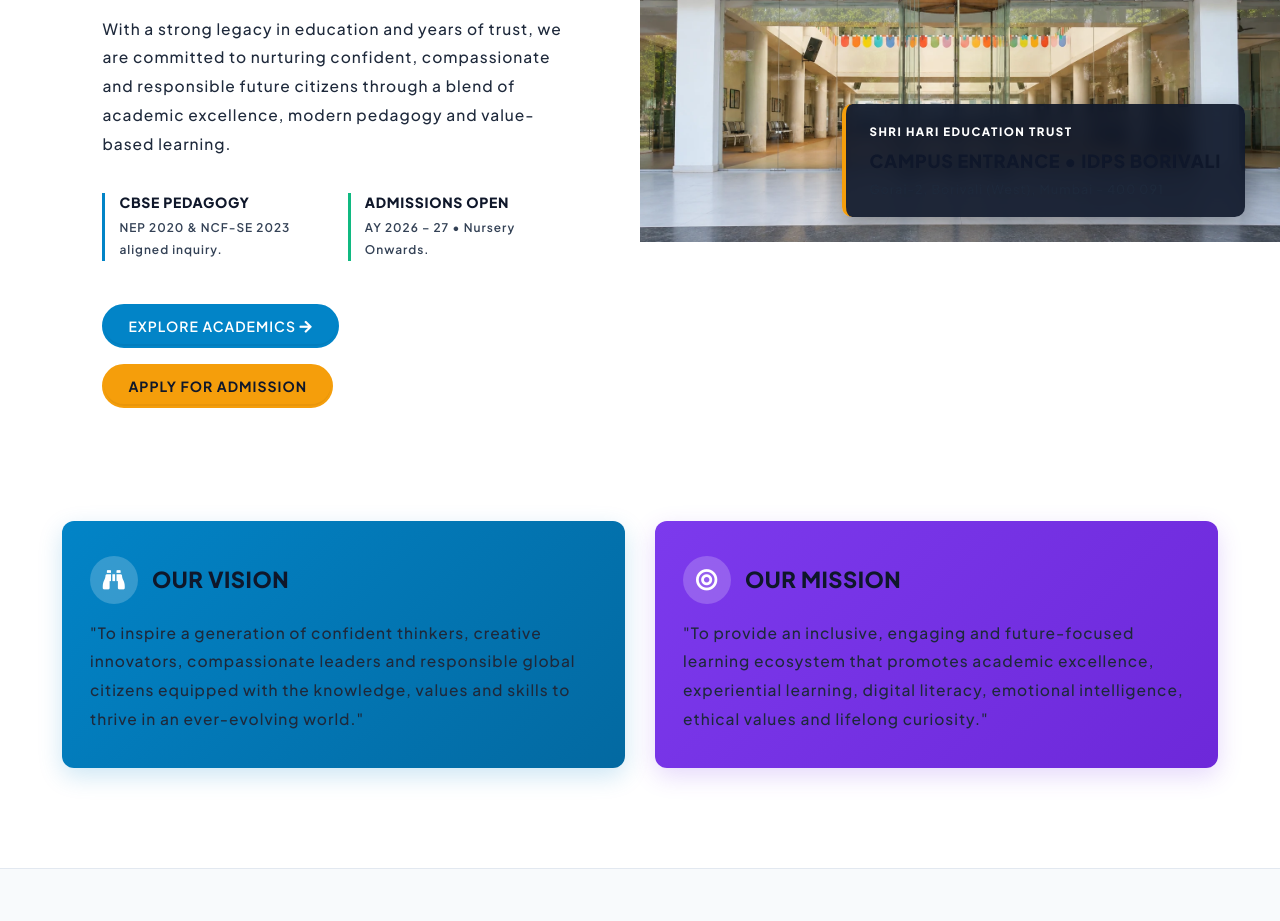
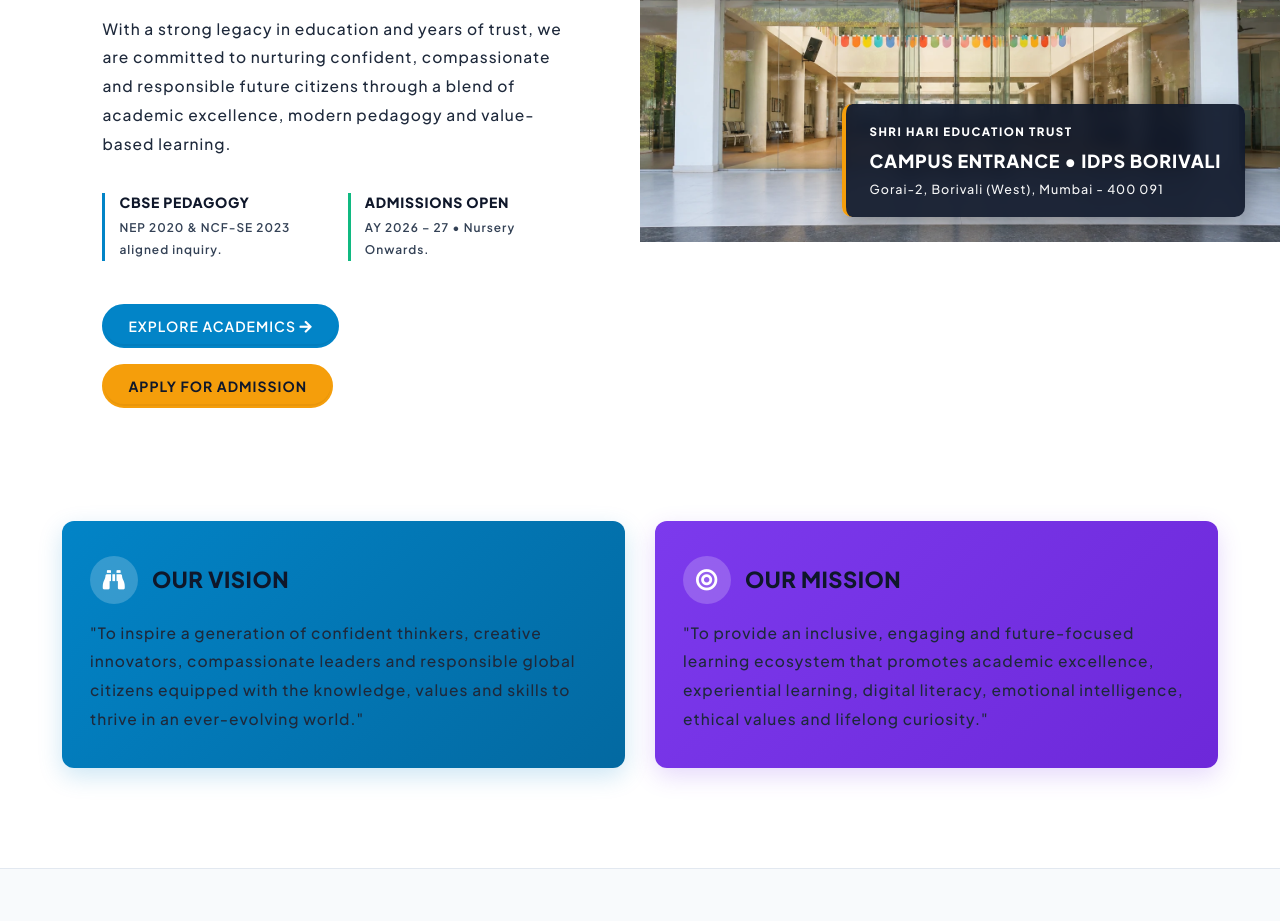
Before and after one commit to Sani-varda/idpsborivali, a plain HTML site: page about.html in a window 1280 px wide. Shown: the part 986-1907 px from the top of the page. Drawn offline with Linux system fonts and the light colour scheme.

Commit message:
Enforce white text with important override on campus entrance badge

```diff
--- a/about.html
+++ b/about.html
@@ -246,9 +246,9 @@
 						</picture>
 
 						<div class="idps-about-fullbleed-badge">
-							<span style="display: block; font-size: 11.5px; text-transform: uppercase; letter-spacing: 1.5px; color: #ffffff; font-weight: 800;">Shri Hari Education Trust</span>
-							<h4 style="color: #ffffff; margin: 4px 0 0 0; font-weight: 800; font-size: 18px;">Campus Entrance &bull; IDPS Borivali</h4>
-							<p style="margin: 4px 0 0 0; font-size: 12.5px; color: #ffffff; font-weight: 500;">Gorai-2, Borivali (West), Mumbai - 400 091</p>
+							<span style="display: block; font-size: 11.5px; text-transform: uppercase; letter-spacing: 1.5px; color: #ffffff !important; font-weight: 800;">Shri Hari Education Trust</span>
+							<h4 style="color: #ffffff !important; margin: 4px 0 0 0; font-weight: 800; font-size: 18px;">Campus Entrance &bull; IDPS Borivali</h4>
+							<p style="margin: 4px 0 0 0; font-size: 12.5px; color: #ffffff !important; font-weight: 500;">Gorai-2, Borivali (West), Mumbai - 400 091</p>
 						</div>
 					</div>
 				</div>
--- a/assets/css/idps-custom.css
+++ b/assets/css/idps-custom.css
@@ -2737,13 +2737,33 @@ table, table th, table td,
   right: 35px;
   background: rgba(15, 23, 42, 0.92);
   backdrop-filter: blur(8px);
-  color: #ffffff;
+  color: #ffffff !important;
   padding: 16px 24px;
   border-radius: 10px;
   text-align: left;
   box-shadow: 0 10px 25px rgba(0, 0, 0, 0.35);
   border-left: 4px solid #f59e0b;
   z-index: 5;
+}
+
+.idps-about-fullbleed-badge span {
+  color: #ffffff !important;
+  display: block;
+}
+
+.idps-about-fullbleed-badge h4 {
+  color: #ffffff !important;
+  margin: 4px 0 0 0 !important;
+  font-weight: 800 !important;
+  font-size: 18px !important;
+}
+
+.idps-about-fullbleed-badge p {
+  color: #ffffff !important;
+  opacity: 0.95;
+  margin: 4px 0 0 0 !important;
+  font-size: 12.5px !important;
+  font-weight: 500 !important;
 }
 
 @media (max-width: 768px) {
```
